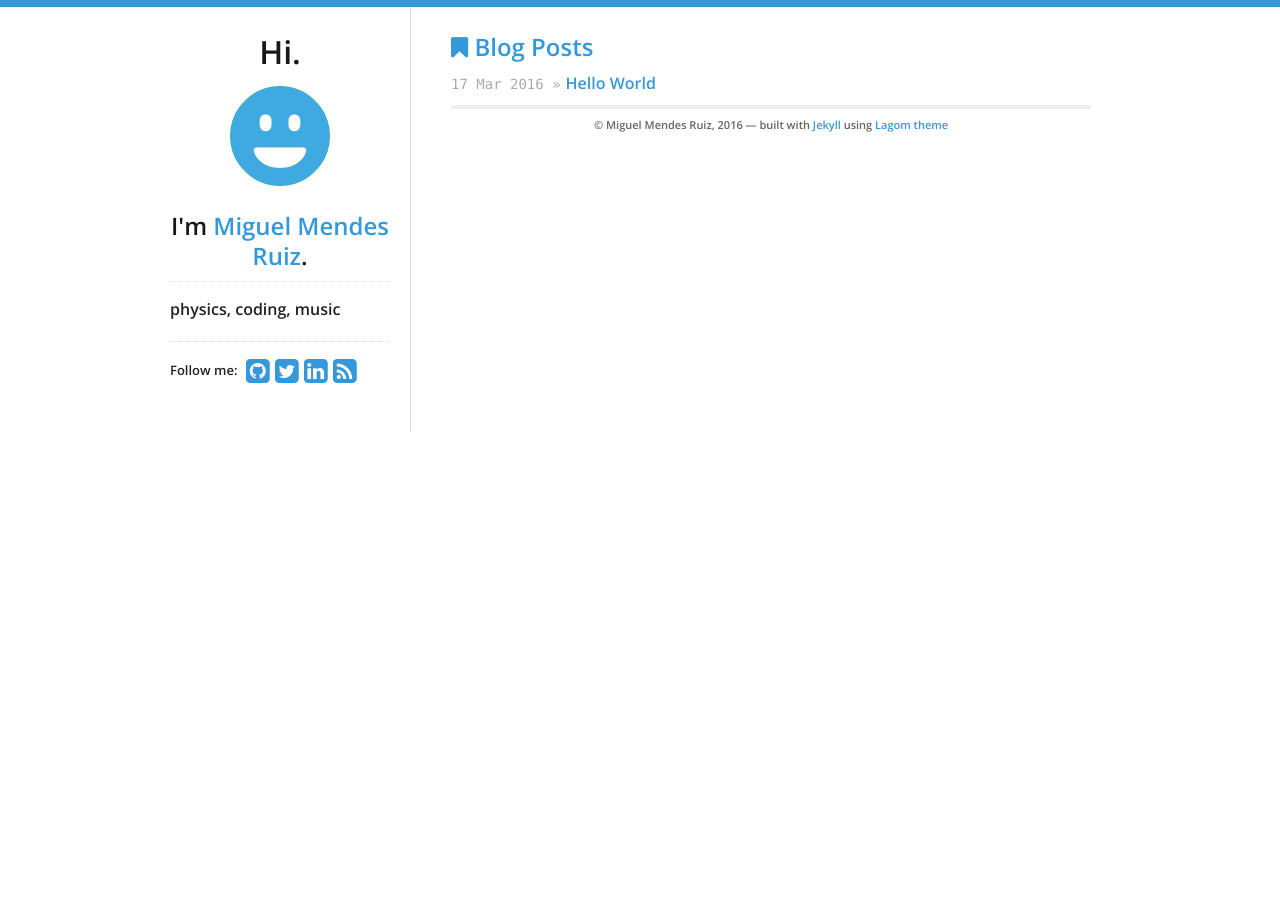
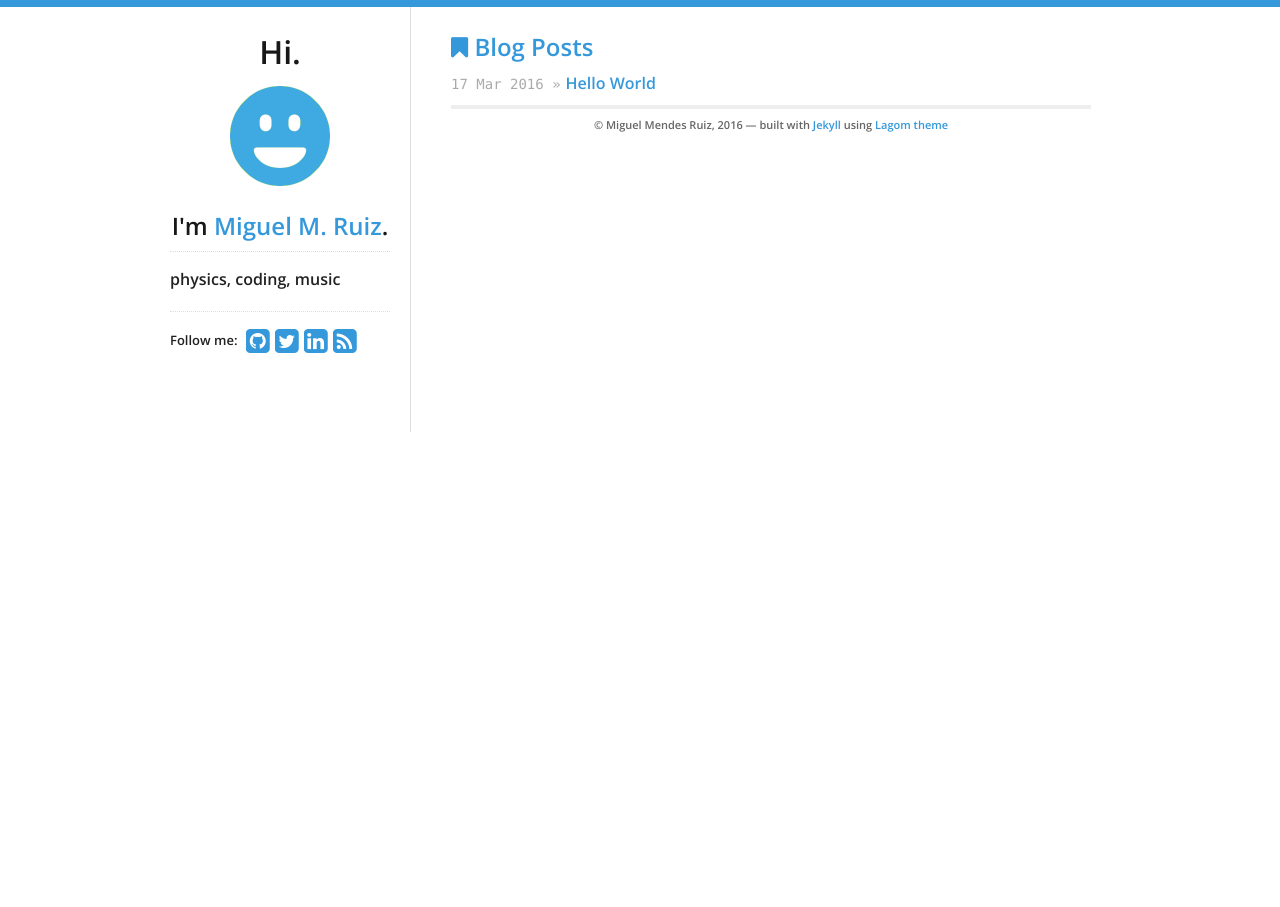
Before and after one commit to migmruiz/migmruiz.github.io, a Jekyll site: the page built from index.html, in a window 1280 px wide. Built offline with Jekyll 4.4.1, drawn with Linux system fonts in a browser that asks for light colours; nearby versions of some CDN libraries.

Commit message:
use display_name

```diff
--- a/_includes/sidebar.html
+++ b/_includes/sidebar.html
@@ -7,7 +7,7 @@
     <img src="/logo.png" id="logo" alt="Blog logo"/>
     {% endif %}
   </a>
-  <h2>I'm <a href="/">{{ site.data.theme.name }}</a>.</h2>
+  <h2>I'm <a href="/">{{ site.data.theme.display_name }}</a>.</h2>
   <div id="bio">
     <p>{{ site.data.theme.tagline }}</p>
   </div>
```
